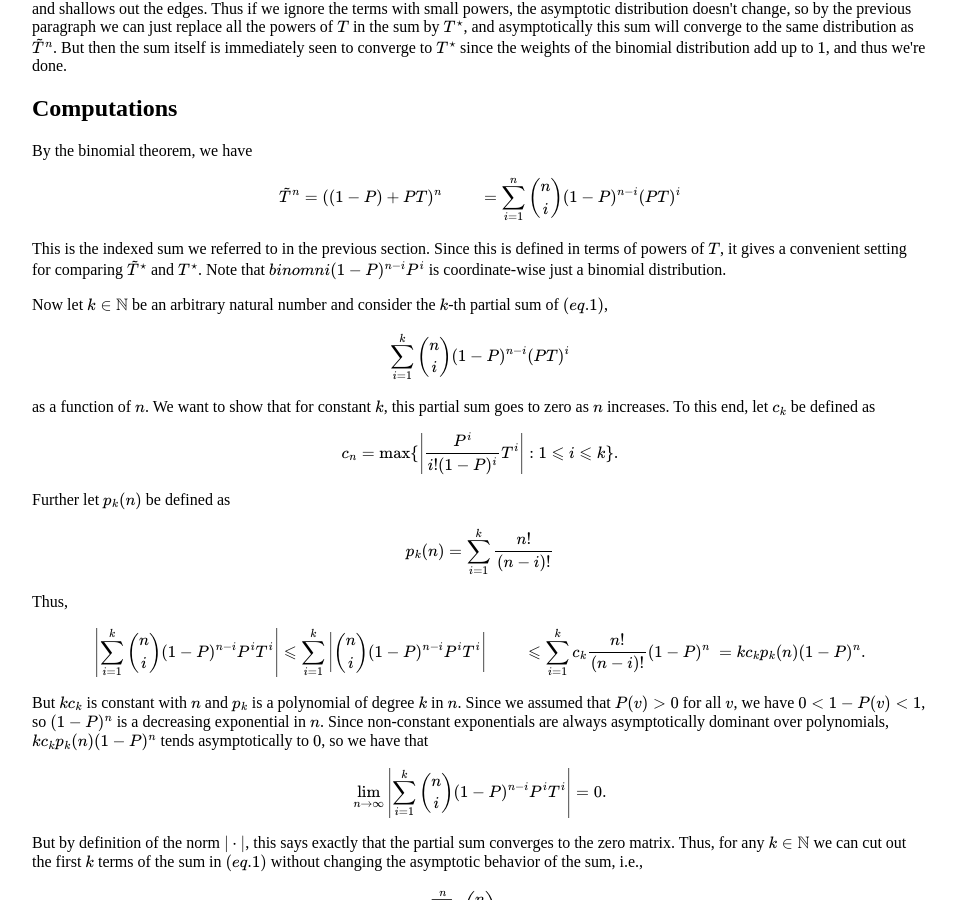
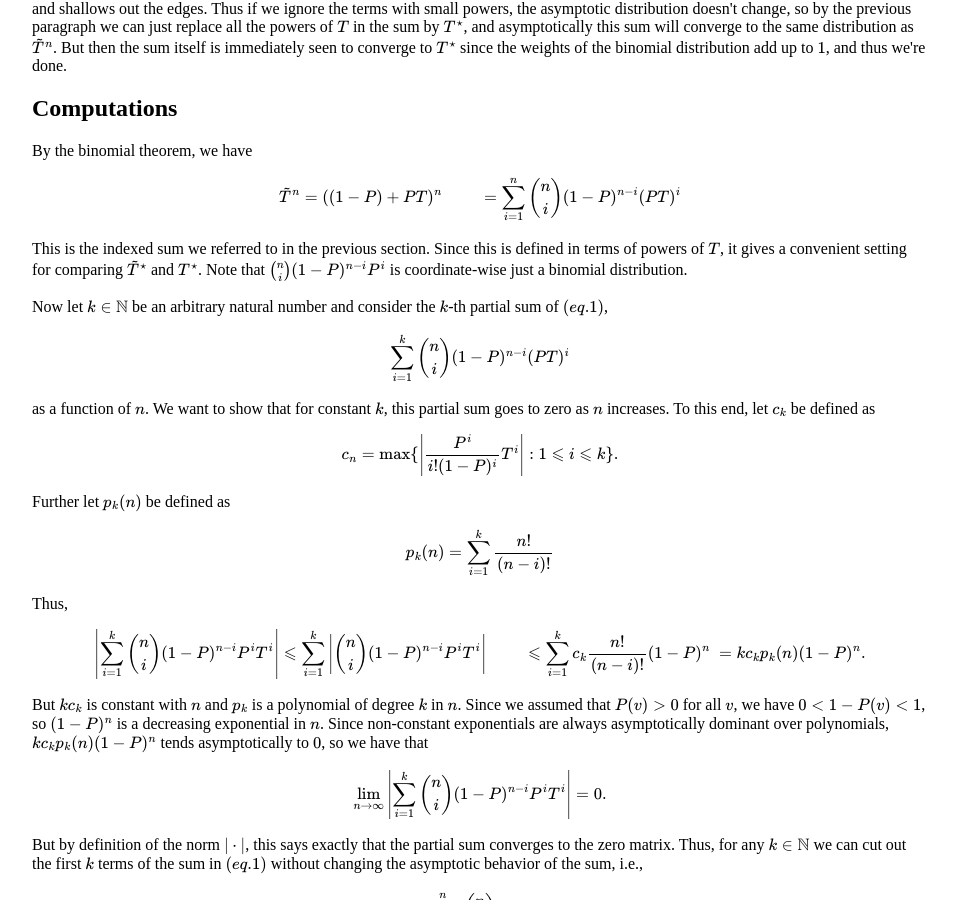
Before and after one commit to ChronusZ/chronusz.github.io, a Jekyll site: the page built from _posts/2017-06-15-comparing-the-asymptotic-behavior-of-alc-and-slc.md, in a window 1280 px wide and 900 px high, scrolled down 2278 px. Shown: the whole window, without its empty margins (160-1116 px from the left). Built offline with Jekyll 4.4.1, drawn with Linux system fonts in a browser that asks for light colours; formulas are drawn with MathJax 3.

Commit message:
Fixed a typo

```diff
--- a/_posts/2017-06-15-comparing-the-asymptotic-behavior-of-alc-and-slc.md
+++ b/_posts/2017-06-15-comparing-the-asymptotic-behavior-of-alc-and-slc.md
@@ -87,7 +87,7 @@ By the binomial theorem, we have
 &=\sum_{i=1}^{n}\binom{n}{i}(1-P)^{n-i}(PT)^i
 \end{aligned}
 
-This is the indexed sum we referred to in the previous section. Since this is defined in terms of powers of $$T$$, it gives a convenient setting for comparing $$\tilde{T}^{\star}$$ and $$T^{\star}$$. Note that $$binom{n}{i}(1-P)^{n-i}P^i$$ is coordinate-wise just a binomial distribution.
+This is the indexed sum we referred to in the previous section. Since this is defined in terms of powers of $$T$$, it gives a convenient setting for comparing $$\tilde{T}^{\star}$$ and $$T^{\star}$$. Note that $$\binom{n}{i}(1-P)^{n-i}P^i$$ is coordinate-wise just a binomial distribution.
 
 Now let $$k\in\mathbb{N}$$ be an arbitrary natural number and consider the $$k$$-th partial sum of $$(eq.1)$$,
 \begin{aligned}
```
